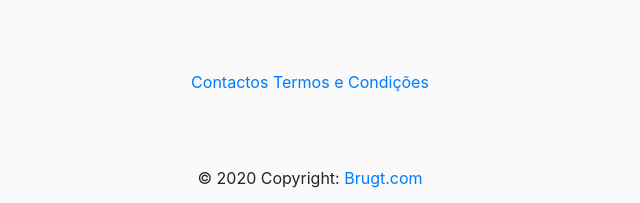
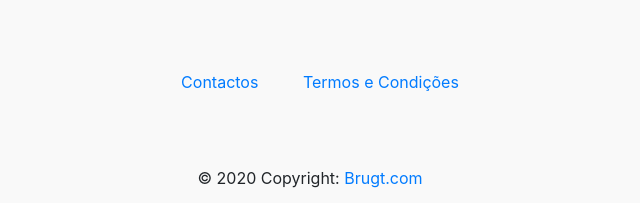
Before and after one commit to ManuelAndrad/ManuelAndrad.github.io, a plain HTML site: page onde_estamos.html in a window 1280 px wide. Shown: the part 1686-1889 px from the top of the page, 330-970 px from the left. Drawn offline with nearby package versions, Linux system fonts and the light colour scheme.

Commit message:
Small Changes in the footer

```diff
--- a/onde_estamos.html
+++ b/onde_estamos.html
@@ -208,7 +208,7 @@
 
                                               <!-- Grid column -->
                                               <div class="col-md-12 py-2", >
-                                      <div class="mb-5 flex-center">
+                                                <div class="mb-5 flex-center footer_end">
 
                                                   <!-- Contactos -->
                                                    <a>
@@ -216,9 +216,10 @@
                                                        Contactos
                                                   </a>
                                                    </a>
+
                                                   <!-- Termos e Condições -->
                                                   <a>
-                                            <a href="./index.html">
+                                                      <a href="https://www.twitter.com">
                                                         Termos e Condições
                                                   </a>
                                                    </a>
@@ -250,6 +251,7 @@
 
 
 
+
      <!-- Optional JavaScript -->
      <!-- jQuery, Popper.js, and Bootstrap JSS -->
      <script src="https://code.jquery.com/jquery-3.5.1.slim.min.js" integrity="sha384-DfXdz2htPH0lsSSs5nCTpuj/zy4C+OGpamoFVy38MVBnE+IbbVYUew+OrCXaRkfj" crossorigin="anonymous"></script>
--- a/style.css
+++ b/style.css
@@ -31,6 +31,10 @@ h5{
   margin: auto;
 }
 
+.topicos_footer a{
+  margin-left: 10px;
+  margin-right: 10px;
+}
 
 .row_logos{
   background-color: #f9f9f9;
```
Also changed, not shown: index.html (+4 -2 lines), produto_huawei.html (+5 -2 lines), produto_iphone11.html (+5 -2 lines), produto_iphone12.html (+6 -3 lines), produto_iphone7.html (+3 -4 lines), produto_sgalaxy.html (+4 -2 lines), produto_snote.html (+5 -2 lines), quem_somos.html (+6 -4 lines). Lines whose indentation alone changed are shown as unchanged.
